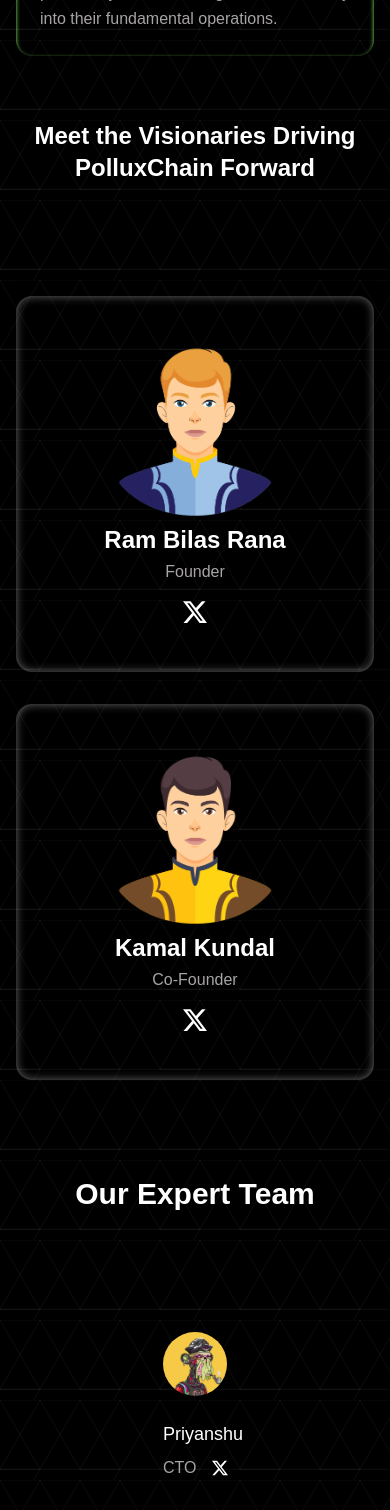
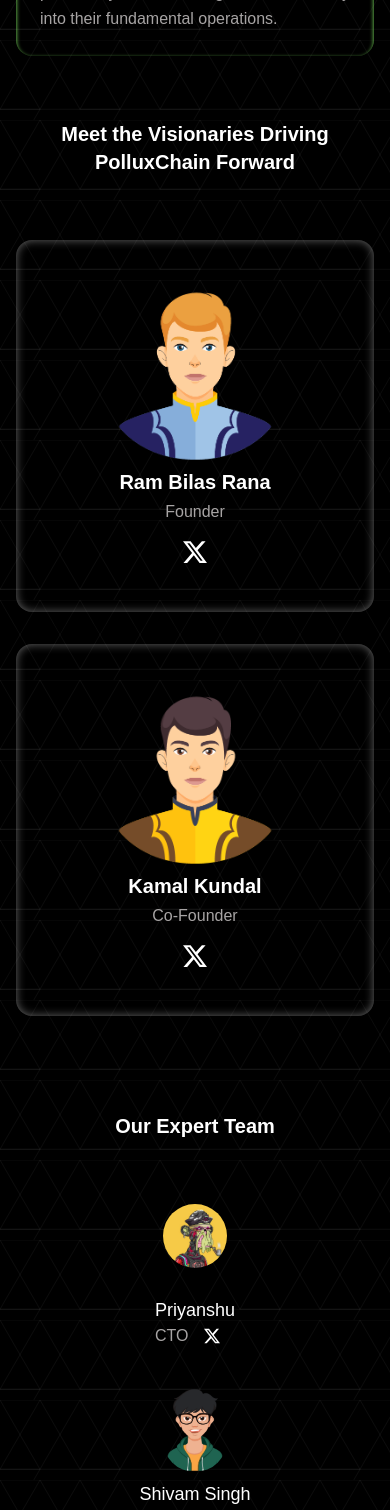
Before and after one commit to PolluxCoin2-0/New_Official_website, a Next.js app: page /AboutUs in a window 390 px wide. Shown: the part 1320-2830 px from the top of the page. Built offline with nearby package versions, Linux system fonts and the light colour scheme.

Commit message:
add social links

```diff
--- a/src/app/AboutUs/page.tsx
+++ b/src/app/AboutUs/page.tsx
@@ -1,6 +1,4 @@
 "use client";
-
-
 
 import React from "react";
 import Image from "next/image";
@@ -18,44 +16,89 @@ import avatar5 from "../../../public/avatar5.png";
 import avatar6 from "../../../public/avatar4.png";
 import avatar7 from "../../../public/avatar7 (2).png";
 import avatar8 from "../../../public/avatar6.png";
-import avatar9 from "../../../public/avatar9.png"
+import avatar9 from "../../../public/avatar9.png";
 import avatar10 from "../../../public/avatar9 (2).png";
-import avatar11 from "../../../public/avatar7.png"
+import avatar11 from "../../../public/avatar7.png";
 import avatar12 from "../../../public/avatar12.png";
 // Define the TeamMember type
 interface TeamMember {
   name: string;
   role: string;
   img: StaticImageData; // Updated type for images
+  socialLink: string;
 }
 
 const teamMembers: TeamMember[] = [
   {
     name: "Priyanshu",
     role: "CTO",
-
     img: avatar1,
+    socialLink: "",
   },
   {
     name: "Shivam Singh",
     role: "Blockchain Developer",
-
     img: avatar2,
+    socialLink: "https://x.com/ShivamS96168034",
   },
-  { name: "Charil Saini", role: "Blockchain Developer", img: avatar3, },
-  { name: "Sukirat", role: "Blockchain Developer",  img: avatar6, },
-  { name: "Abhishek Harta", role: "UI/UX Designer",   img: avatar9, },
-  { name: "Shubham Gupta", role: "Frontend Developer",  img: avatar8,},
-  { name: "Durgesh Yadav", role: "Frontend Developer",   img: avatar7, },
-  { name: "Saurabh Singh", role: "App Developer",  img: avatar10, },
-  { name: "Chandra Shekhar Bala", role: "App Developer",  img: avatar5, },
-  { name: "Hritik Raj", role: "Devops Engineer",   img: avatar4,},
+  {
+    name: "Charil Saini",
+    role: "Blockchain Developer",
+    img: avatar3,
+    socialLink: "",
+  },
+  {
+    name: "Sukirat",
+    role: "Blockchain Developer",
+    img: avatar6,
+    socialLink: "https://x.com/SinghSukirat",
+  },
+  {
+    name: "Abhishek Harta",
+    role: "UI/UX Designer",
+    img: avatar9,
+    socialLink: "",
+  },
+  {
+    name: "Shubham Gupta",
+    role: "Frontend Developer",
+    img: avatar8,
+    socialLink: "https://x.com/jointoshubham?t=Eg-K68yKWfJIclx8frcUIQ&s=09",
+  },
+  {
+    name: "Durgesh Yadav",
+    role: "Frontend Developer",
+    img: avatar7,
+    socialLink: "",
+  },
+  {
+    name: "Saurabh Singh",
+    role: "App Developer",
+    img: avatar10,
+    socialLink: "",
+  },
+  {
+    name: "Chandra Shekhar Bala",
+    role: "App Developer",
+    img: avatar5,
+    socialLink: "https://x.com/chandrastwt",
+  },
+  {
+    name: "Hritik Raj",
+    role: "Devops Engineer",
+    img: avatar4,
+    socialLink: "https://x.com/rhrits",
+  },
 ];
 
 const page = () => {
-
-  const TeamMemberCard: React.FC<TeamMember> = ({ name, role,  img}) => (
-    <div className="flex flex-col md:flex-row items-center space-x-4 rounded-lg w-full h-full pt-4   ">
+  const TeamMemberCard: React.FC<TeamMember> = ({
+    name,
+    role,
+    img,
+    socialLink,
+  }) => (
+    <div className="flex flex-col md:flex-row items-center space-x-0 md:space-x-4 rounded-lg w-full h-full pt-4   ">
       <div>
         <p className="rounded-full w-28 h-28 text-center  p-6">
           <Image
@@ -69,14 +112,21 @@ const page = () => {
         </p>
       </div>
 
-      <div className="flex flex-col justify-start ">
-      <p className="text-start text-lg font-medium ">{name}</p>
-      <div className="flex flex-row space-x-4 items-center pt-2 ">
+      <div className="flex flex-col justify-center md:justify-start ">
+        <p className="text-center md:text-start text-lg font-medium pt-1 md:pt-0">
+          {name}
+        </p>
+        <div className="flex flex-row space-x-4 items-center pt-0 md:pt-2 ">
           <p className=" text-md text-[#a7a4a4]">{role}</p>
           {/* <p className="pt-1 text-[#a7a4a4]">{position}</p> */}
-      <p className="">
+          <a
+            href={socialLink}
+            target="_blank"
+            rel="noopener noreferrer"
+            className="cursor-pointer"
+          >
             <BsTwitterX />
-      </p>
+          </a>
         </div>
       </div>
     </div>
@@ -169,17 +219,20 @@ const page = () => {
 
       {/* Team */}
       <div className="text-center mt-16 md:mt-24">
-        <p className="text-2xl md:text-4xl font-semibold ">
+        <p className="text-xl md:text-4xl font-semibold ">
           Meet the Visionaries Driving PolluxChain Forward
         </p>
         {/* <div className="w-[80%] h-10 md:h-44 bg-green-600 rounded-2xl bg-gradient-to-b from-[#1C5A04] to-[#68A541] flex flex-row justify-center mx-auto mt-8"></div> */}
 
-        <div className="flex flex-col md:flex-row justify-center space-x-0 md:space-x-16 lg:space-x-24 w-full mt-12">
-          <div className="flex flex-col items-center w-full md:w-[40%] lg:w-[30%] xl:w-[20%]   mt-16 md:mt-0  rounded-2xl pt-12 pb-12 transform transition-transform duration-200 hover:scale-105"
+        <div className="flex flex-col md:flex-row justify-center space-x-0 md:space-x-16 lg:space-x-24 w-full mt-0 md:mt-12">
+          <div
+            className="flex flex-col items-center w-full md:w-[40%] lg:w-[30%] xl:w-[20%]   mt-16 md:mt-0  rounded-2xl pt-12 pb-12 transform transition-transform duration-200 hover:scale-105"
             style={{
-            boxShadow:"0 2px 20px rgba(0, 0, 0, 0.4), inset 0 0 10px rgba(255, 255, 255, 0.4) "}}>
-            <p className="bg-opacity-10 rounded-full w-40 h-40 text-center"
+              boxShadow:
+                "0 2px 20px rgba(0, 0, 0, 0.4), inset 0 0 10px rgba(255, 255, 255, 0.4) ",
+            }}
           >
+            <p className="bg-opacity-10 rounded-full w-40 h-40 text-center">
               <Image
                 src={avatar11}
                 alt="banner-image"
@@ -190,19 +243,22 @@ const page = () => {
               />
             </p>
 
-
-
-            <p className="pt-5 text-2xl font-semibold">Ram Bilas Rana</p>
+            <p className="pt-5 text-xl md:text-2xl font-semibold">
+              Ram Bilas Rana
+            </p>
             <p className="pt-1 text-[#a7a4a4]">Founder</p>
             <p className="pt-4">
               <BsTwitterX size={24} />
             </p>
-
           </div>
 
-          <div className="flex flex-col items-center w-full md:w-[40%] lg:w-[30%] xl:w-[20%] mt-8 md:mt-0 p-4 rounded-4xl  rounded-2xl pt-12 pb-12 transform transition-transform duration-200 hover:scale-105"
+          <div
+            className="flex flex-col items-center w-full md:w-[40%] lg:w-[30%] xl:w-[20%] mt-8 md:mt-0 p-4 rounded-4xl  rounded-2xl pt-12 pb-12 transform transition-transform duration-200 hover:scale-105"
             style={{
-            boxShadow:"0 2px 20px rgba(0, 0, 0, 0.4), inset 0 0 10px rgba(255, 255, 255, 0.4) "}}>
+              boxShadow:
+                "0 2px 20px rgba(0, 0, 0, 0.4), inset 0 0 10px rgba(255, 255, 255, 0.4) ",
+            }}
+          >
             <p className=" bg-opacity-10 rounded-full w-40 h-40 text-center ">
               <Image
                 src={avatar12}
@@ -213,7 +269,9 @@ const page = () => {
                 className="rounded-2xl"
               />
             </p>
-            <p className="pt-5 text-2xl font-semibold">Kamal Kundal</p>
+            <p className="pt-5 text-xl md:text-2xl font-semibold">
+              Kamal Kundal
+            </p>
             <p className="pt-1 text-[#a7a4a4]">Co-Founder</p>
             <p className="pt-4">
               <BsTwitterX size={24} />
@@ -222,7 +280,7 @@ const page = () => {
         </div>
 
         <div className="w-[80%] mt-24 mx-auto">
-          <p className="text-center text-3xl md:text-4xl font-semibold mb-20">
+          <p className="text-center text-xl md:text-2xl lg:text-4xl font-semibold mb-6 md:mb-20">
             Our Expert Team
           </p>
           <div className="grid grid-cols-1 sm:grid-cols-2 md:grid-cols-3 items-center gap-x-0 gap-y-0 justify-center">
@@ -232,6 +290,7 @@ const page = () => {
                   img={member.img}
                   name={member.name}
                   role={member.role}
+                  socialLink={member.socialLink}
                 />
               </div>
             ))}
```
Lines whose indentation alone changed are shown as unchanged.
